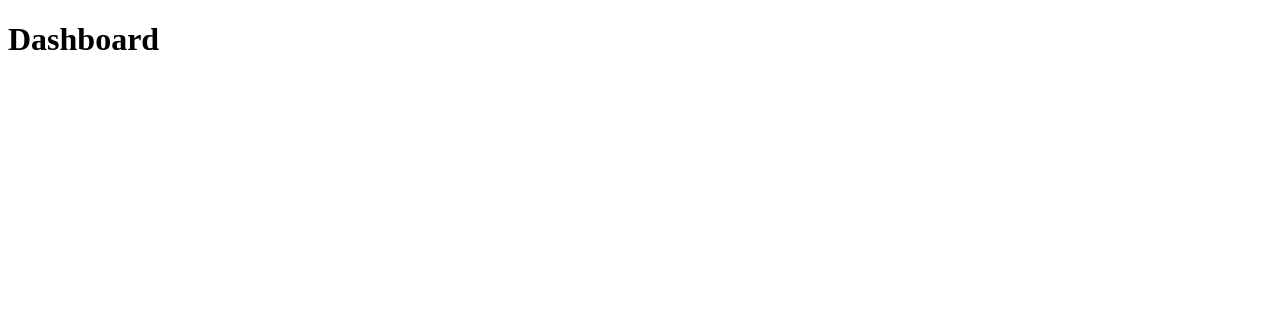
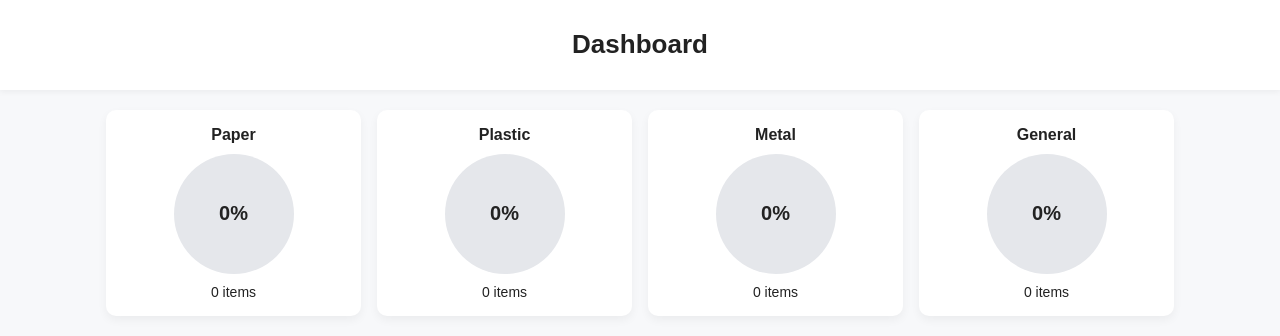
Before and after one commit to Chris-edappady/Smart-Trash-Bin-Sorter--Full-Stack-Website-Frontend, a plain HTML site: page index.html in a window 1280 px wide. Drawn offline with nearby package versions, Linux system fonts and the light colour scheme.

Commit message:
Update 2: Added a dashboard layout with css

```diff
--- a/index.html
+++ b/index.html
@@ -24,7 +24,42 @@
 
   <!-- main container  -->
   <main class="container">
+    <!-- Category Cards-->
+    <section class="top-cards">
 
+      <div class="cat-card">
+        <div class="cat-name">Paper</div>
+        <div class="progress-ring">
+          <div class="pct-text">0%</div>
+        </div>
+        <div class="items-count">0 items</div>
+      </div>
+
+      <div class="cat-card">
+        <div class="cat-name">Plastic</div>
+        <div class="progress-ring">
+          <div class="pct-text">0%</div>
+        </div>
+        <div class="items-count">0 items</div>
+      </div>
+
+      <div class="cat-card">
+        <div class="cat-name">Metal</div>
+        <div class="progress-ring">
+          <div class="pct-text">0%</div>
+        </div>
+        <div class="items-count">0 items</div>
+      </div>
+
+      <div class="cat-card">
+        <div class="cat-name">General</div>
+        <div class="progress-ring">
+          <div class="pct-text">0%</div>
+        </div>
+        <div class="items-count">0 items</div>
+      </div>
+
+    </section>
   </main>
   <script src="vue.js"></script>
 </body>
--- a/styles.css
+++ b/styles.css
@@ -0,0 +1,96 @@
+* {
+  box-sizing: border-box;
+}
+
+body {
+  margin: 0;
+  font-family: Arial, sans-serif;
+  background: #f7f8fa;
+  color: #222;
+}
+
+.site-header {
+  display: flex;
+  justify-content: space-between;
+  align-items: center;
+  background: #fff;
+  padding: 12px 20px;
+  box-shadow: 0 2px 6px rgba(0,0,0,0.05);
+}
+
+.header-left,
+.header-right {
+  flex: 1;
+}
+
+.header-center {
+  text-align: center;
+}
+
+.main-title {
+  font-size: 26px;
+  font-weight: bold;
+}
+
+.container {
+  max-width: 1100px;
+  margin: 20px auto;
+  padding: 0 16px;
+}
+
+/* Cards Grid */
+.top-cards {
+  display: grid;
+  grid-template-columns: repeat(4, 1fr);
+  gap: 16px;
+}
+
+/* Category card */
+.cat-card {
+  background: #fff;
+  border-radius: 10px;
+  padding: 16px;
+  text-align: center;
+  box-shadow: 0 4px 10px rgba(0,0,0,0.05);
+}
+
+.cat-name {
+  font-weight: bold;
+  margin-bottom: 10px;
+}
+
+/* Progress circle */
+.progress-ring {
+  width: 120px;
+  height: 120px;
+  border-radius: 50%;
+  background: #e5e7eb;
+  display: flex;
+  align-items: center;
+  justify-content: center;
+  margin: 10px auto;
+}
+
+.pct-text {
+  font-size: 20px;
+  font-weight: bold;
+}
+
+/* items */
+.items-count {
+  margin-top: 10px;
+  font-size: 14px;
+}
+
+
+@media (max-width: 900px) {
+  .top-cards {
+    grid-template-columns: repeat(2, 1fr);
+  }
+}
+
+@media (max-width: 500px) {
+  .top-cards {
+    grid-template-columns: 1fr;
+  }
+}
```
